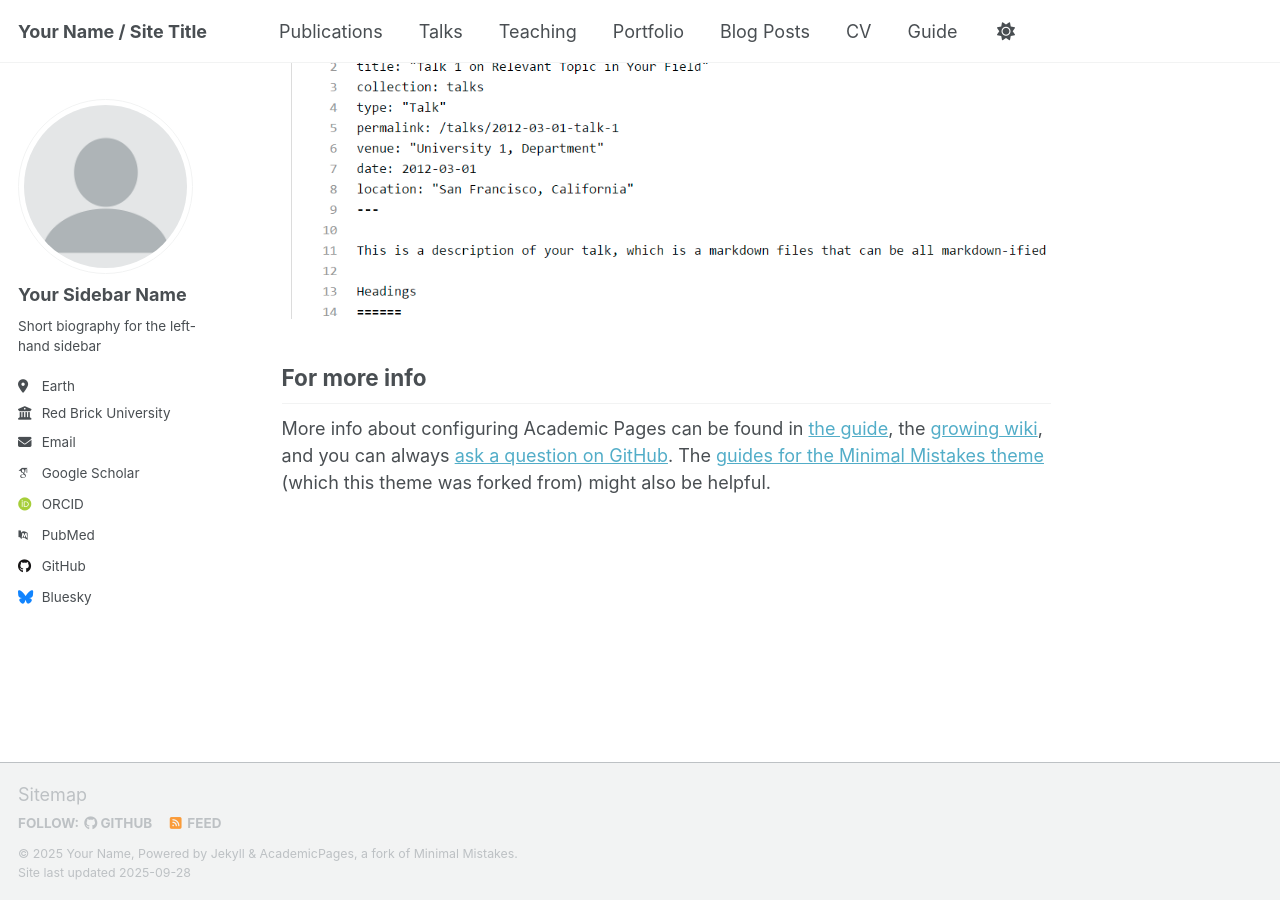
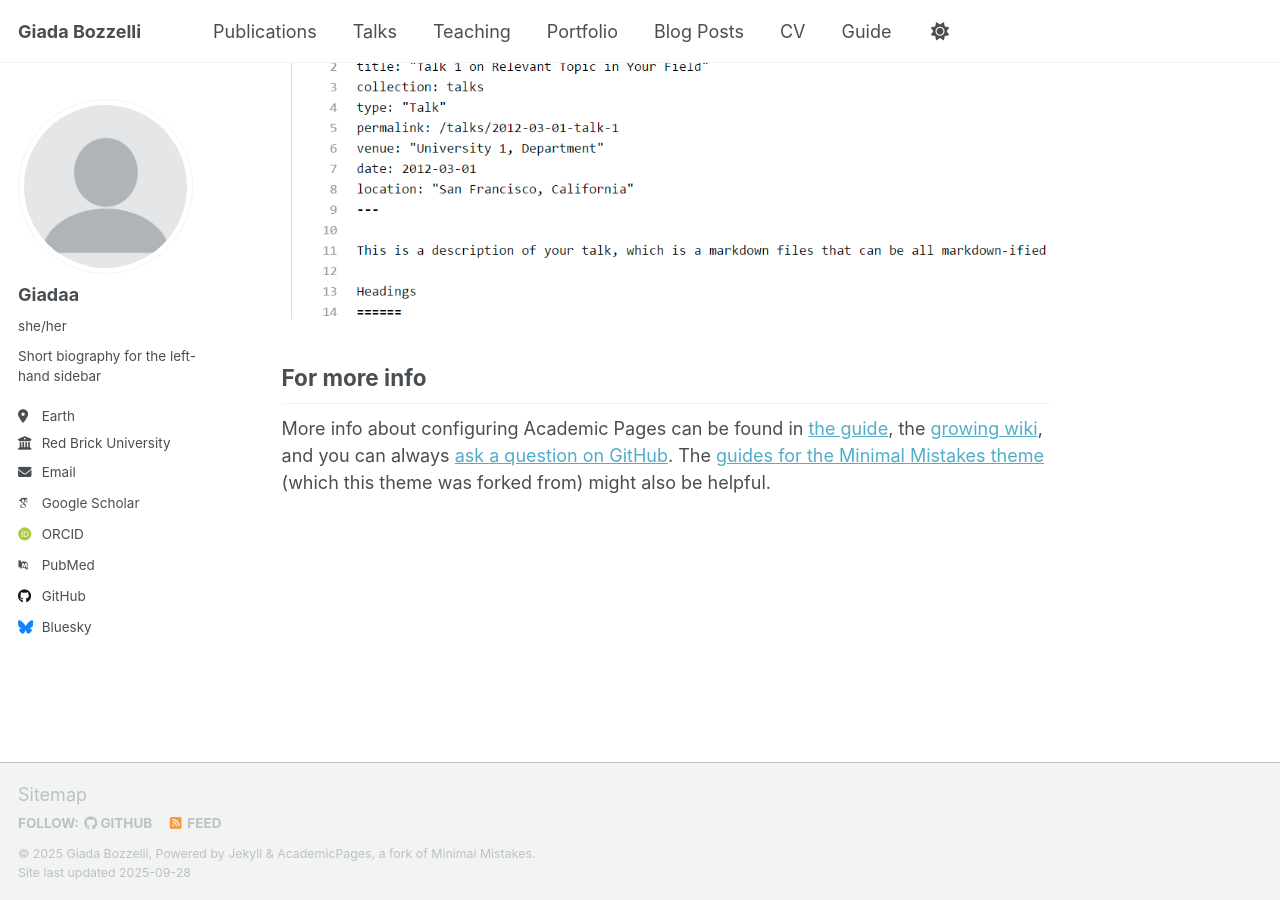
Before and after one commit to Gimmibozz/Gimmibozz.github.io, a Jekyll site: the page built from _pages/about.md, in a window 1280 px wide and 900 px high, scrolled down 2880 px. Built offline with Jekyll 4.4.1, drawn with Linux system fonts in a browser that asks for light colours; some web fonts are replaced; a script that is not in the unit is left out.

Commit message:
Update _config.yml

```diff
--- a/_config.yml
+++ b/_config.yml
@@ -9,11 +9,11 @@
 # Basic Site Settings
 locale                   : "en-US"
 site_theme               : "default" # Currently available options are "default", "air"
-title                    : "Your Name / Site Title"
+title                    : "Giada Bozzelli"
 title_separator          : "-"
-name                     : &name "Your Name"
-description              : &description "Your Name's academic portfolio"   # Update this with a general description of your site, this is the default if not overridden by a page
-url                      : https://academicpages.github.io # The base hostname & protocol for your site e.g. "https://[your GitHub username].github.io",
+name                     : &name "Giada Bozzelli"
+description              : &description "My academic portfolio"   # Update this with a general description of your site, this is the default if not overridden by a page
+url                      : https://gimmibozz.github.io # The base hostname & protocol for your site e.g. "https://[your GitHub username].github.io",
                                                            # or if you already have some other page hosted on Github then use "https://[your GitHub username].github.io/[Your Repo Name]"
 baseurl                  : "" # the subpath of your site, e.g. "/blog"
 repository               : "academicpages/academicpages.github.io"
@@ -24,8 +24,8 @@ repository               : "academicpages/academicpages.github.io"
 author:
   # Biographic information
   avatar           : "profile.png"
-  name             : "Your Sidebar Name"
-  pronouns         : # example: "she/her"
+  name             : "Giadaa"
+  pronouns         : "she/her"
   bio              : "Short biography for the left-hand sidebar"
   location         : "Earth"
   employer         : "Red Brick University"
```
